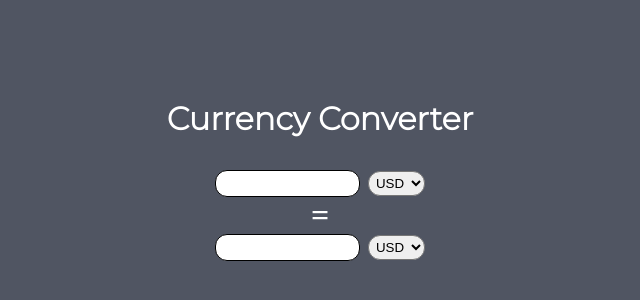
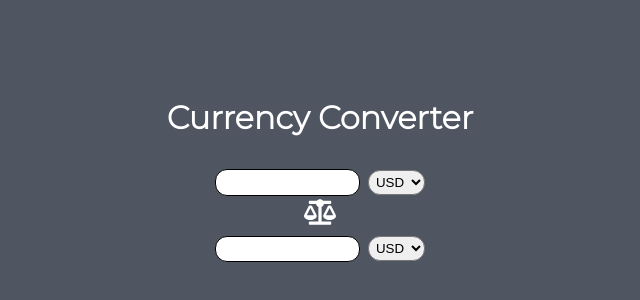
Before and after one commit to tadea/currecy-converter, a React (Create React App) app: page / in a window 1280 px wide. Shown: the part 224-524 px from the top of the page, without its empty margins (320-960 px from the left). Built offline with nearby package versions, Linux system fonts and the light colour scheme.

Commit message:
add icon

```diff
--- a/src/App.js
+++ b/src/App.js
@@ -1,6 +1,7 @@
 import React from "react";
 import "./App.css";
 import CurrencyRow from "./CurrencyRow";
+import { FaBalanceScale } from "react-icons/fa";
 
 function App() {
   return (
@@ -9,7 +10,9 @@ function App() {
         <h1>Currency Converter</h1>
       </div>
       <CurrencyRow />
-      <div className="equals">=</div>
+      <div className="equals">
+        <FaBalanceScale />
+      </div>
       <CurrencyRow />
     </div>
   );
```
